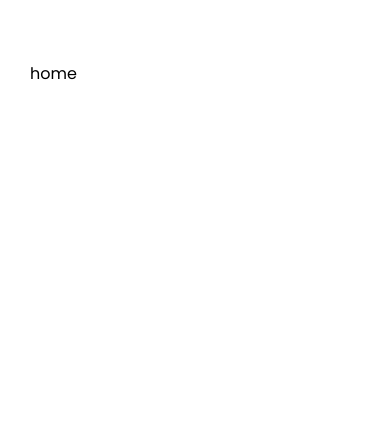
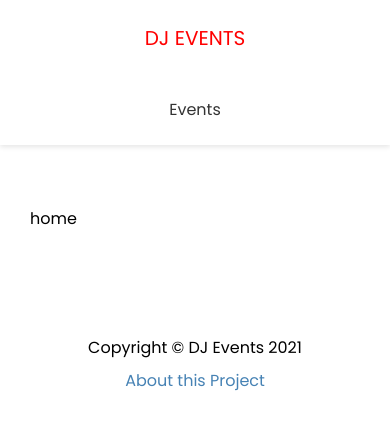
Before and after one commit to TextError/dj-events-NextJs-, a Next.js app in the folder dj-events-frontend/: page / in a window 390 px wide. Shown: the top 428 px of the page. Built offline with nearby package versions, Linux system fonts and the light colour scheme.

Commit message:
Added Header/Footer component + rename .js file to .jsx

```diff
--- /dev/null
+++ b/dj-events-frontend/layout/Footer.jsx
@@ -0,0 +1,14 @@
+import Link from 'next/link';
+
+import styles from '../styles/Footer.module.css';
+
+const Footer = () => (
+  <footer className={styles.footer}>
+    <p>Copyright &copy; DJ Events 2021</p>
+    <p>
+      <Link href='/about'>About this Project</Link>
+    </p>
+  </footer>
+)
+
+export default Footer;
--- /dev/null
+++ b/dj-events-frontend/layout/Header.jsx
@@ -0,0 +1,17 @@
+import Link from 'next/link';
+import styles from '../styles/Header.module.css';
+
+const Header = () => (
+  <header className={styles.header}>
+    <div className={styles.logo}>
+      <Link href='/'>DJ Events</ Link>
+    </div>
+    <nav>
+      <ul>
+        <li><Link href='/events'>Events</Link></li>
+      </ul>
+    </nav>
+  </header>
+);
+
+export default Header;
--- a/dj-events-frontend/layout/Layout.js
+++ b/dj-events-frontend/layout/Layout.jsx
@@ -1,4 +1,7 @@
 import Head from 'next/head';
+import Header from './Header';
+import Footer from './Footer';
+
 import styles from '../styles/Layout.module.css';
 
 const Layout = ({ title, description, keywords, children }) => (
@@ -8,9 +11,11 @@
       <meta name='description' content={description} />
       <meta name='keywords' content={keywords} />
     </Head>
+    <Header />
     <div className={styles.container}>
       { children }
     </div>
+    <Footer />
   </>
 );
 
--- /dev/null
+++ b/dj-events-frontend/styles/Footer.module.css
@@ -0,0 +1,8 @@
+.footer {
+  margin: 100px 0 40px;
+  text-align: center;
+}
+
+.footer p {
+  margin: 5px 0;
+}
--- /dev/null
+++ b/dj-events-frontend/styles/Header.module.css
@@ -0,0 +1,56 @@
+.header {
+  display: flex;
+  justify-content: space-between;
+  align-items: center;
+  background: #fff;
+  color: #333;
+  height: 60px;
+  padding: 0 30px;
+  box-shadow: 0 2px 5px rgba(0, 0, 0, 0.1);
+}
+
+.header a {
+  color: #333;
+  margin-right: 20px;
+}
+
+.header a:hover {
+  color: #000;
+}
+.header ul {
+  display: flex;
+  align-items: center;
+  justify-content: center;
+  list-style: none;
+}
+
+.logo {
+  color: red;
+  font-size: 20px;
+  text-transform: uppercase;
+}
+
+.logo a {
+  color: red;
+}
+
+@media (max-width: 768px) {
+  .header {
+    flex-direction: column;
+    height: auto;
+  }
+
+  .header ul {
+    margin: 20px 0;
+    flex-direction: column;
+    text-align: center;
+  }
+
+  .header a {
+    margin-right: 0;
+  }
+
+  .logo {
+    margin: 20px 0;
+  }
+}
```
Also changed, not shown: dj-events-frontend/pages/_app.jsx (renamed from dj-events-frontend/pages/_app.js), dj-events-frontend/pages/index.jsx (renamed from dj-events-frontend/pages/index.js).
